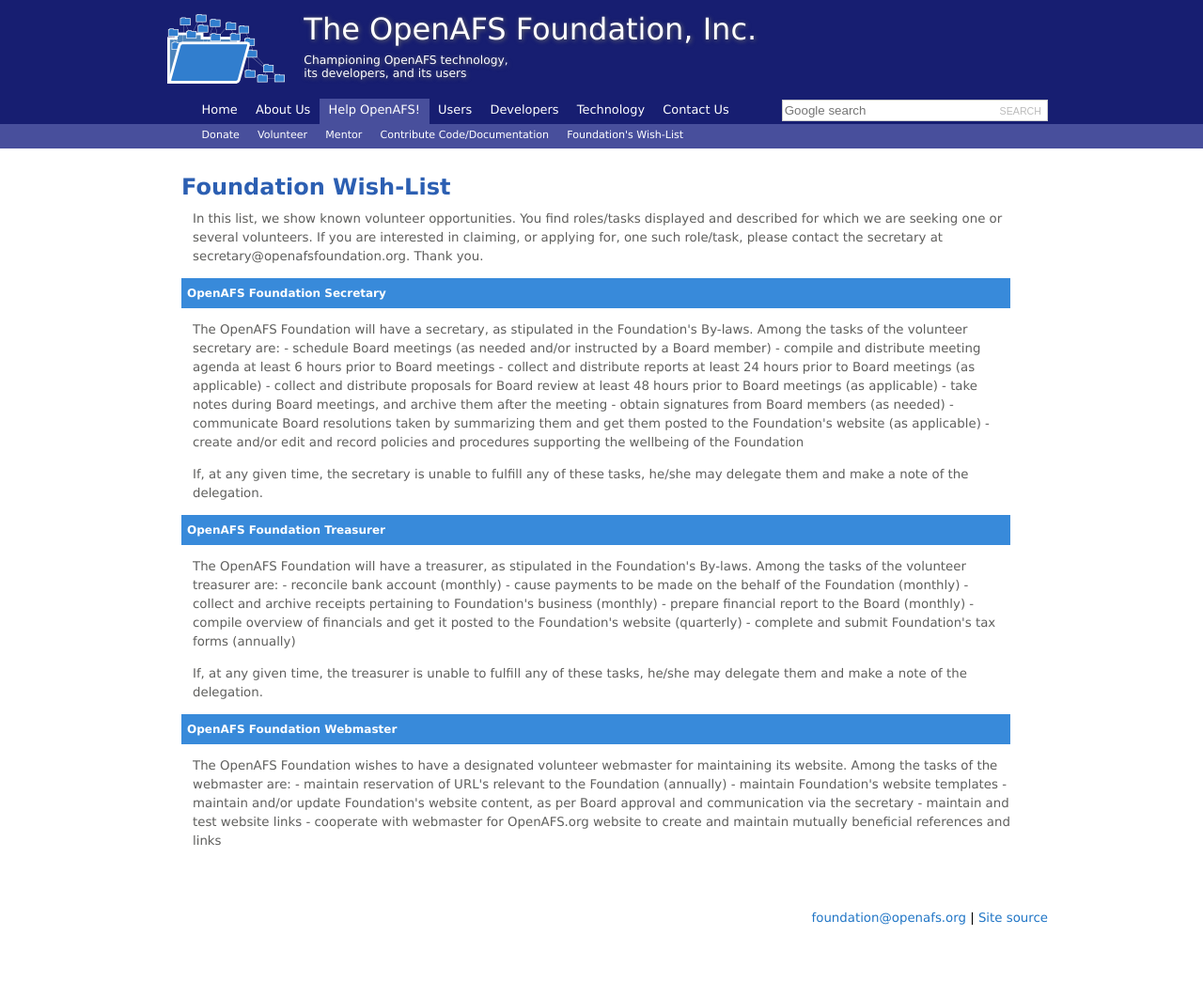
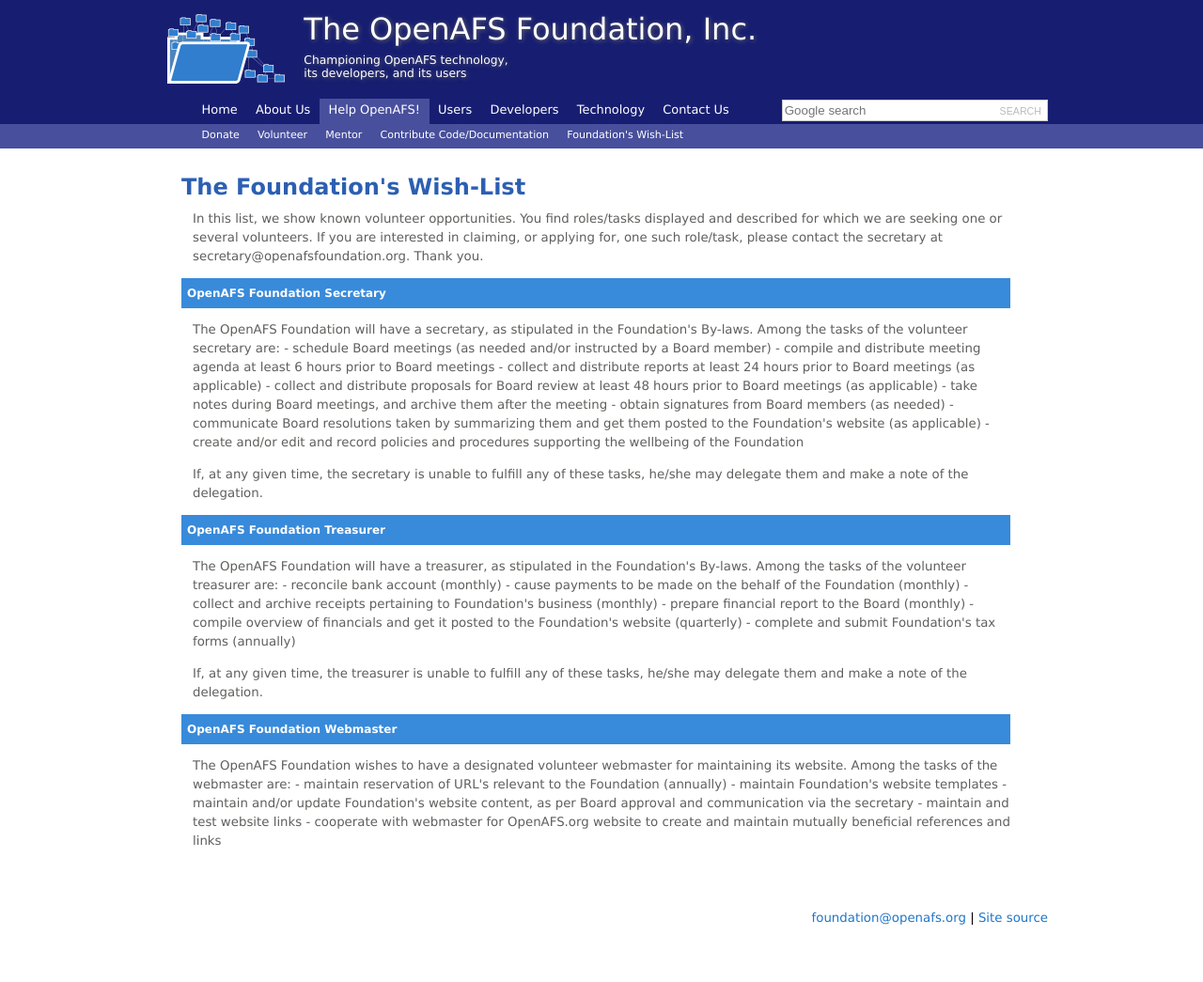
Before and after one commit to openafsfoundation/openafsfoundation.org, a Jekyll site: the page built from help/wishlist/index.md, in a window 1280 px wide. Shown: the whole page at 94% size. Built offline with Jekyll 4.4.1, drawn with Linux system fonts in a browser that asks for light colours.

Commit message:
Update index.md

```diff
--- a/help/wishlist/index.md
+++ b/help/wishlist/index.md
@@ -3,7 +3,7 @@
 nav: [help,wishlist]
 ---
 
-## Foundation Wish-List ##
+## The Foundation's Wish-List ##
 
 In this list, we show known volunteer opportunities.  You find roles/tasks displayed and described for which we are seeking one or several volunteers. If you are interested in claiming, or applying for, one such role/task, please contact the secretary at secretary@openafsfoundation.org.  Thank you.
 
```
